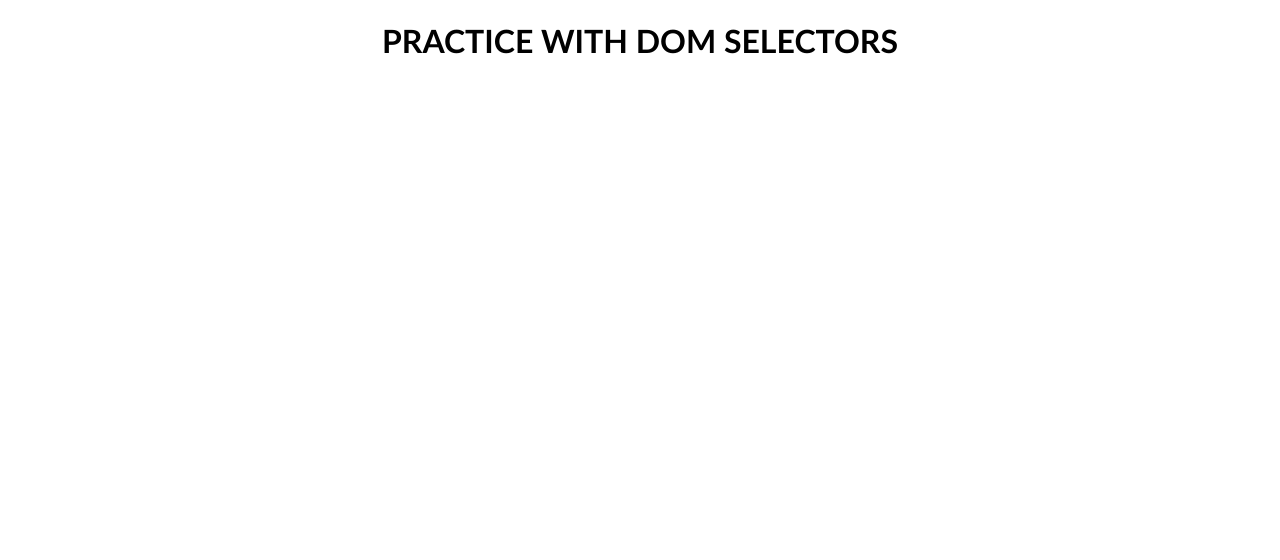
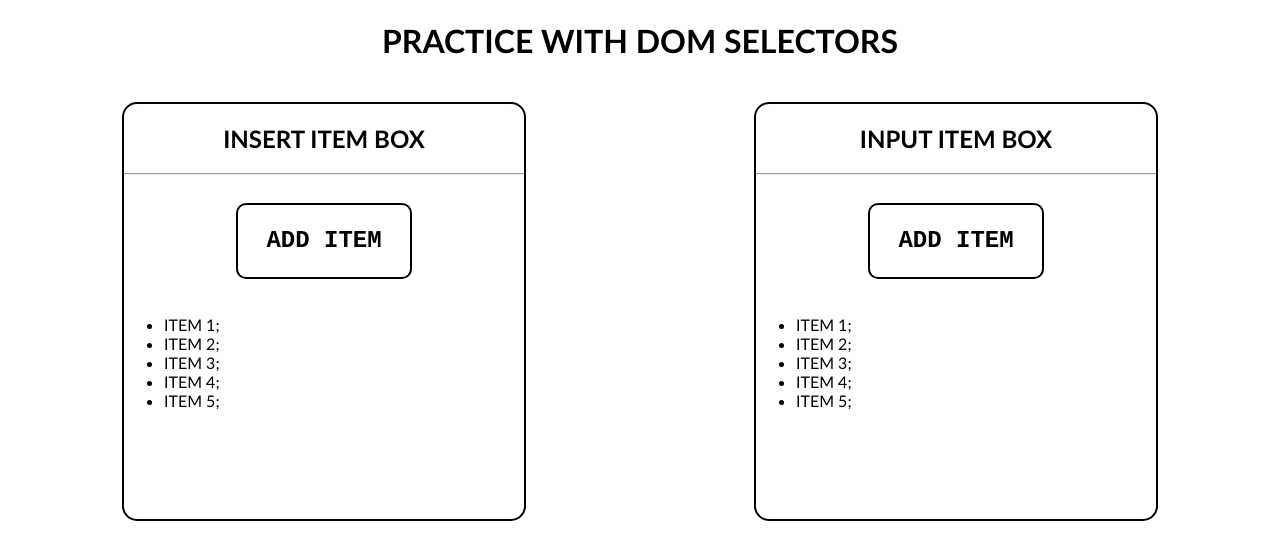
Before and after one commit to RFeldman84/practice-dom, a plain HTML site: page index.html in a window 1280 px wide. Drawn offline with Linux system fonts and the light colour scheme.

Commit message:
insert item box done

```diff
--- a/index.html
+++ b/index.html
@@ -10,6 +10,35 @@
 <body>
   <h1>Practice with DOM selectors</h1>
 
+  <div class="boxes">
+    <div class="each-box insert-item-box">
+      <h2>Insert Item Box</h2>
+      <hr>
+      <button>ADD ITEM</button>
+      <ul>
+        <li>Item 1</li>
+        <li>Item 2</li>
+        <li>Item 3</li>
+        <li>Item 4</li>
+        <li>Item 5</li>
+      </ul>
+    </div>
+
+    <div class="each-box input-item-box">
+      <h2>Input Item Box</h2>
+      <hr>
+
+      <button>ADD ITEM</button>
+      <ul>
+        <li>Item 1</li>
+        <li>Item 2</li>
+        <li>Item 3</li>
+        <li>Item 4</li>
+        <li>Item 5</li>
+      </ul>
+    </div>
+  </div>
+
   <script src="script.js"></script>
 </body>
 </html>
--- a/script.js
+++ b/script.js
@@ -0,0 +1,8 @@
+
+let itemNumber = 6;
+document.querySelector('.insert-item-box > button').onclick = function(){
+  let newLI = document.createElement('li');
+  newLI.innerText = `ITEM ${itemNumber++}`;
+  document.querySelector('.insert-item-box > ul').append(newLI);
+  // console.log('it worked!')
+}
--- a/style.css
+++ b/style.css
@@ -2,8 +2,48 @@ body {
   font-family: 'Gill Sans', 'Gill Sans MT', Calibri, 'Trebuchet MS', sans-serif;
   font-weight: 200;
   text-align: center;
+  text-transform: uppercase;
+  font-size: 16px;
 }
 
-h1 {
-  text-transform: uppercase;
+.boxes {
+  display: flex;
+  flex-wrap: wrap;
+  justify-content: space-around;
 }
+
+.each-box {
+  margin: 20px;
+  width: 400px;
+  min-height: 400px;
+  border: 2px solid;
+  border-radius: 15px;
+  padding-bottom: 15px;
+}
+
+.each-box button {
+  line-height: 2em;
+  background-color: transparent;
+  padding: .5em 1.2em;
+  font-family: 'Courier New', Courier, monospace;
+  font-size: 1.5em;
+  font-weight: 600;
+  border: 2px solid;
+  border-radius: 10px;
+  margin: 20px 0;
+}
+
+.each-box button:hover {
+  background-color: black;
+  color: white;
+  cursor: pointer;
+}
+
+.each-box li {
+  list-style: disc;
+  text-align: left;
+}
+
+.each-box li::after {
+  content: ";";
+}
```
